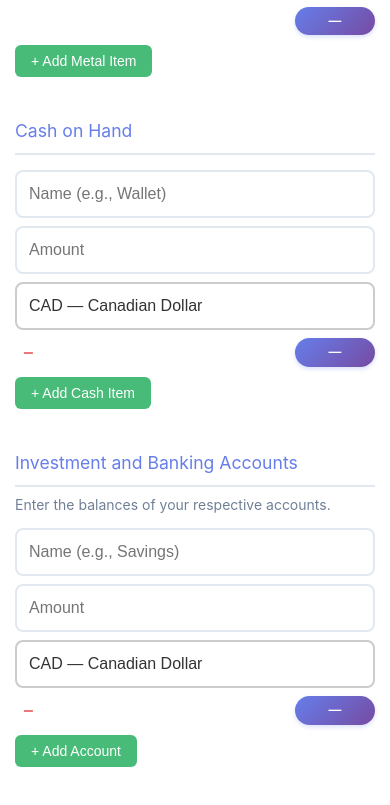
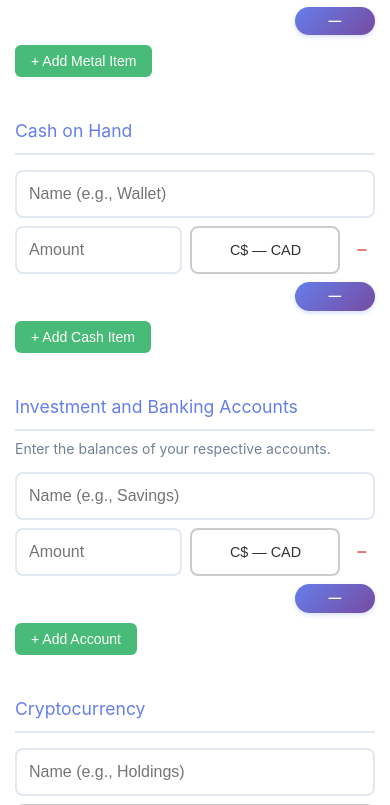
Before and after one commit to ace63093/zakatcalc, a Flask app: page / in a window 390 px wide. Shown: the part 1223-2028 px from the top of the page. Run offline with Flask 3, Linux system fonts and the light colour scheme; tables that the repository leaves empty hold one stand-in row (values such as "Sample post"); some libraries are stand-ins or nearby versions.

Commit message:
UI: compact per-row currency display
- Add compact option to currency-autocomplete.js
- Row-level selectors show "$ — CAD" format instead of full name
- Base currency selector unchanged (shows full "CAD — Canadian Dollar")
- Add .currency-compact CSS class with constrained width

Co-Authored-By: Claude Opus 4.5 <noreply@anthropic.com>

```diff
--- a/app/static/css/autocomplete.css
+++ b/app/static/css/autocomplete.css
@@ -126,6 +126,24 @@
     color: #999 !important;
 }
 
+/* Compact mode for row-level currency selectors */
+.currency-compact {
+    min-width: 90px;
+    max-width: 120px;
+}
+
+.currency-compact .autocomplete-input {
+    padding: 0.5rem 0.5rem;
+    font-size: 0.9rem;
+    text-align: center;
+}
+
+.currency-compact .autocomplete-listbox {
+    min-width: 200px;
+    /* Allow dropdown to extend beyond the compact input */
+    width: max-content;
+}
+
 /* Mobile-friendly adjustments */
 @media (max-width: 600px) {
     .autocomplete-listbox {
@@ -135,4 +153,9 @@
     .autocomplete-option {
         padding: 0.625rem 0.75rem;
     }
+
+    .currency-compact {
+        min-width: 80px;
+        max-width: 100px;
+    }
 }
--- a/app/static/js/calculator.js
+++ b/app/static/js/calculator.js
@@ -259,10 +259,14 @@ const ZakatCalculator = (function() {
         if (typeof CurrencyAutocomplete === 'undefined') return;
 
         document.querySelectorAll('.currency-autocomplete:not([data-initialized])').forEach(function(container) {
+            // Use compact mode for row-level selectors (inside .asset-row)
+            var isRowLevel = container.closest('.asset-row') !== null;
             CurrencyAutocomplete.create(container, {
                 currencies: currencies,
                 initialValue: baseCurrency,
                 name: container.dataset.name || 'currency',
+                compact: isRowLevel,
+                symbols: isRowLevel ? CURRENCY_SYMBOLS : {},
                 onSelect: function() {
                     recalculate();
                 }
@@ -1449,10 +1453,14 @@ const ZakatCalculator = (function() {
 
         document.querySelectorAll('.currency-autocomplete:not([data-initialized])').forEach(function(container) {
             var initialValue = container.dataset.initial || baseCurrency;
+            // Use compact mode for row-level selectors (inside .asset-row)
+            var isRowLevel = container.closest('.asset-row') !== null;
             CurrencyAutocomplete.create(container, {
                 currencies: currencies,
                 initialValue: initialValue,
                 name: container.dataset.name || 'currency',
+                compact: isRowLevel,
+                symbols: isRowLevel ? CURRENCY_SYMBOLS : {},
                 onSelect: function() {
                     recalculate();
                 }
--- a/app/static/js/components/currency-autocomplete.js
+++ b/app/static/js/components/currency-autocomplete.js
@@ -8,12 +8,15 @@
  * - Keyboard navigation (ArrowUp/Down, Enter, Esc)
  * - Robust blur validation with revert behavior
  * - Works with dynamically added rows
+ * - Compact display mode for row-level selectors
  *
  * Usage:
  *   CurrencyAutocomplete.create(containerElement, {
  *     currencies: [...],  // Array of {code, name, priority}
  *     onSelect: (currency) => {},
- *     initialValue: 'CAD'
+ *     initialValue: 'CAD',
+ *     compact: false,     // If true, display "$ — CAD" instead of "CAD — Canadian Dollar"
+ *     symbols: {}         // Currency symbol map for compact mode {CAD: 'C$', USD: '$', ...}
  *   });
  */
 
@@ -113,6 +116,8 @@ const CurrencyAutocomplete = (function() {
         const onSelect = options.onSelect || function() {};
         const initialValue = options.initialValue || '';
         const name = options.name || 'currency';
+        const compact = options.compact || false;
+        const symbols = options.symbols || {};
 
         const instanceId = ++instanceCounter;
         const inputId = `currency-input-${instanceId}`;
@@ -157,6 +162,11 @@ const CurrencyAutocomplete = (function() {
         const input = container.querySelector(`#${inputId}`);
         const hiddenInput = container.querySelector('input[type="hidden"]');
         const listbox = container.querySelector(`#${listboxId}`);
+
+        // Add compact class if enabled
+        if (compact) {
+            container.classList.add('currency-compact');
+        }
 
         // Set initial value if provided
         if (initialValue) {
@@ -389,9 +399,18 @@ const CurrencyAutocomplete = (function() {
         }
 
         /**
-         * Format currency for display: "CAD — Canadian Dollar"
+         * Format currency for display
+         * Full mode: "CAD — Canadian Dollar"
+         * Compact mode: "$ — CAD" or just "CAD" if no symbol
          */
         function formatDisplay(currency) {
+            if (compact) {
+                const symbol = symbols[currency.code];
+                if (symbol) {
+                    return `${symbol} \u2014 ${currency.code}`;
+                }
+                return currency.code;
+            }
             return `${currency.code} \u2014 ${currency.name}`;
         }
 
```
